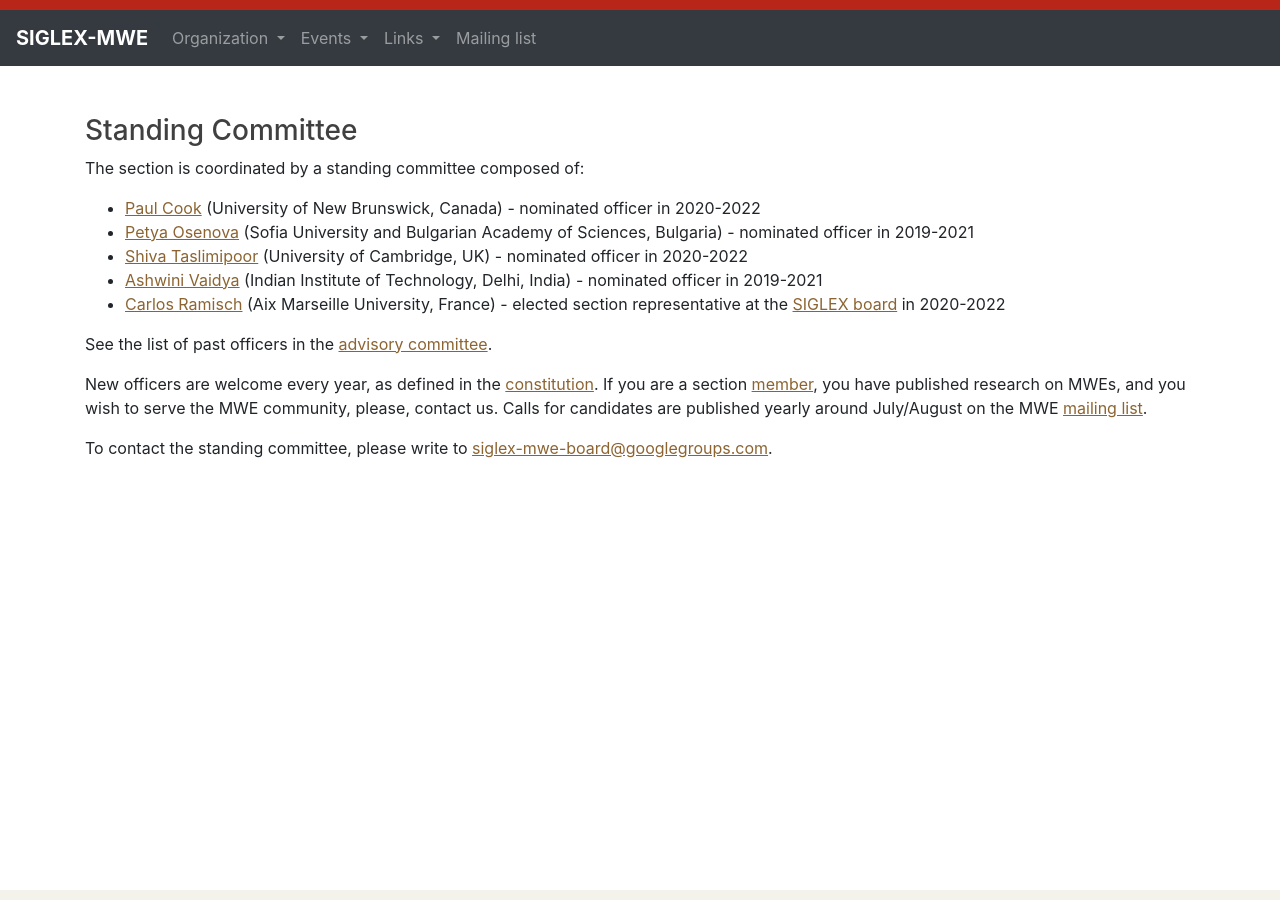
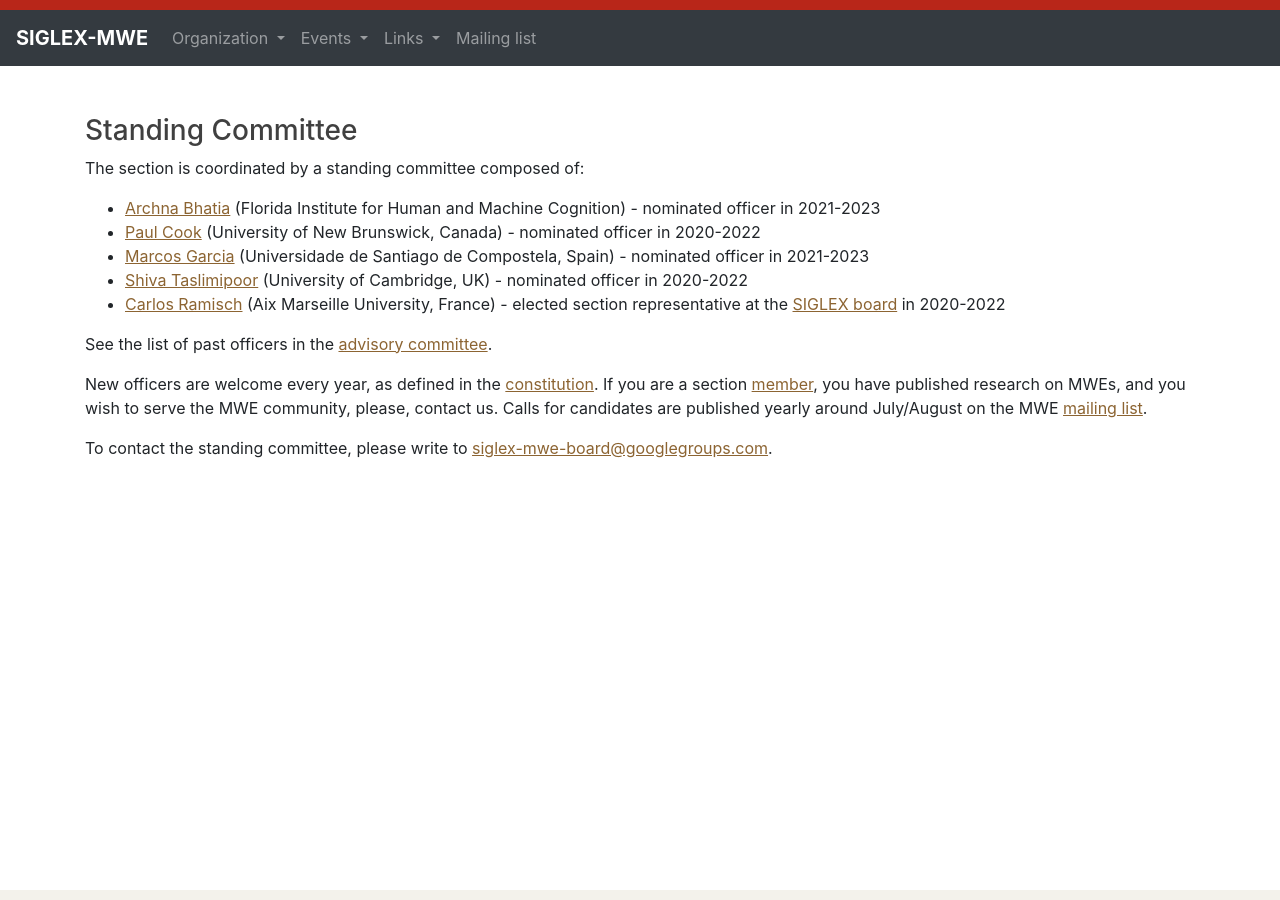
Before and after one commit to multiword/multiword.github.io, a Jekyll site: the page built from organization/standingcommittee.md, in a window 1280 px wide. Built offline with Jekyll 4.4.1, drawn with Linux system fonts in a browser that asks for light colours.

Commit message:
Update SC and advisory committees

```diff
--- a/organization/standingcommittee.md
+++ b/organization/standingcommittee.md
@@ -7,10 +7,10 @@ layout: default
 
 The section is coordinated by a standing committee composed of:
 
+- [Archna Bhatia](https://www.ihmc.us/groups/abhatia/) (Florida Institute for Human and Machine Cognition) - nominated officer in 2021-2023
 - [Paul Cook](http://cs.unb.ca/~ccook1/) (University of New Brunswick, Canada) - nominated officer in 2020-2022
-- [Petya Osenova](http://bultreebank.org/en/our-team/petya-osenova/) (Sofia University and Bulgarian Academy of Sciences, Bulgaria) - nominated officer in 2019-2021
+- [Marcos Garcia](https://citius.usc.es/equipo/investigadores-postdoutorais/marcos-garcia-gonzalez?language=en) (Universidade de Santiago de Compostela, Spain) - nominated officer in 2021-2023
 - [Shiva Taslimipoor](https://shivaat.github.io/) (University of Cambridge, UK) - nominated officer in 2020-2022
-- [Ashwini Vaidya](https://web.iitd.ac.in/~avaidya/) (Indian Institute of Technology, Delhi, India) - nominated officer in 2019-2021
 - [Carlos Ramisch](https://pageperso.lis-lab.fr/carlos.ramisch/) (Aix Marseille University, France) - elected section representative at the [SIGLEX board](https://siglex.org/board/2020.html) in 2020-2022
 
 See the list of past officers in the [advisory committee](advisorycommittee).
```
Also changed, not shown: organization/advisorycommittee.md (+2 -0 lines).
